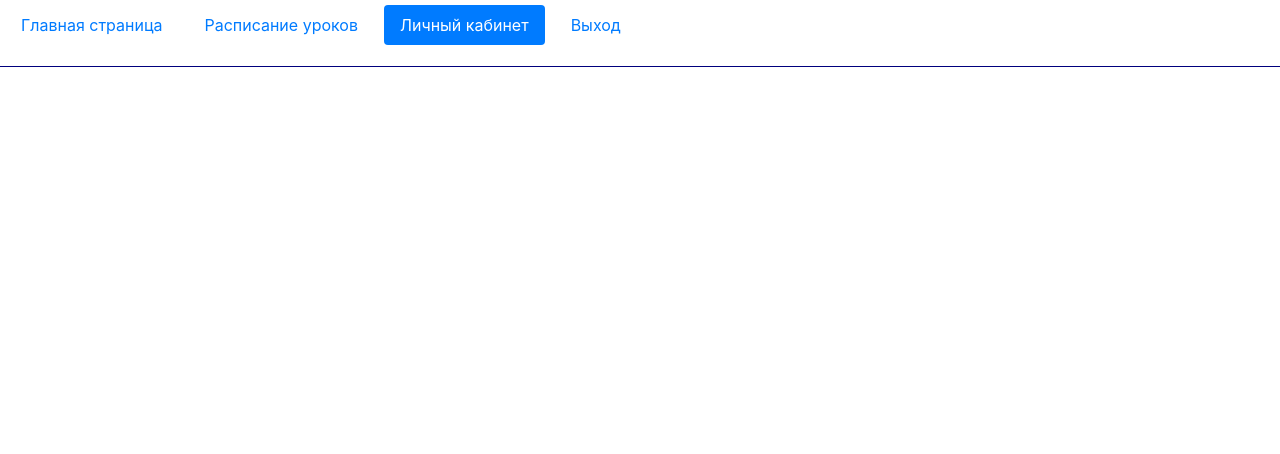
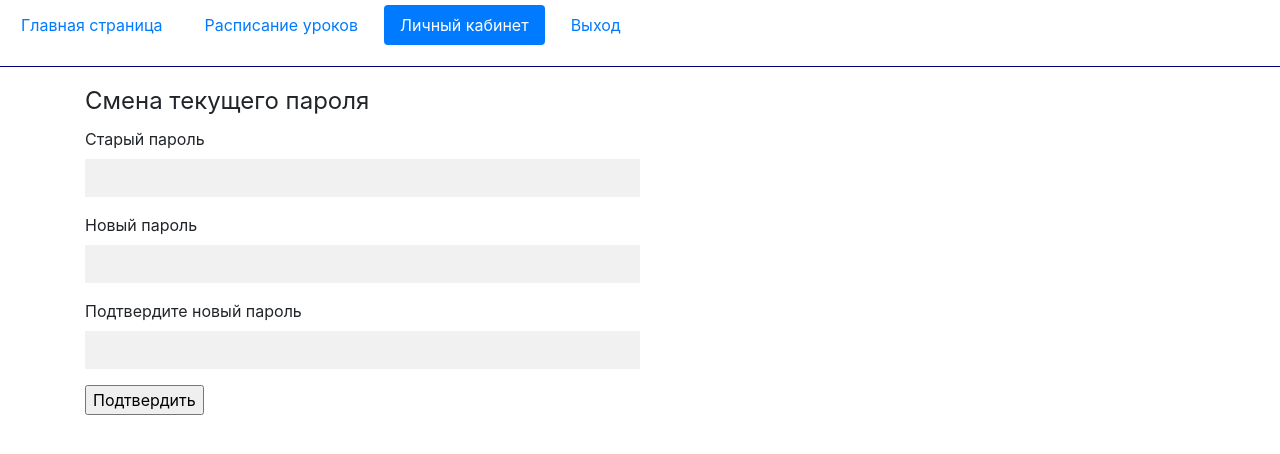
Before and after one commit to Shypilovd1986/school_manager, a Flask app: page /personal_cabinet in a window 1280 px wide. Shown: the top 454 px of the page. Run offline with Flask 3, Linux system fonts and the light colour scheme; a user stored in the database is signed in; some libraries are stand-ins or nearby versions.

Commit message:
implement changing password in route personal_cabinet

```diff
--- a/app/personal_cabinet/forms.py
+++ b/app/personal_cabinet/forms.py
@@ -1,9 +1,15 @@
 from flask_wtf import FlaskForm
-from wtforms import PasswordField, SubmitField
-from wtforms.validators import Length, DataRequired
+from wtforms import StringField, SubmitField
+from wtforms.validators import Length, DataRequired, EqualTo
 
 
 class ChangePassword(FlaskForm):
-    current_password = PasswordField('Старый пароль', validators=[DataRequired(message='Заполните поле!'), Length(min=8, max=30, message='Пароль должен быть от 8 до 30 символов')])
-    new_password = PasswordField('Новый пароль')
+    current_password = StringField('Старый пароль', validators=[DataRequired(message='Заполните поле!'),
+                                                                  Length(min=8, max=30, message='Пароль должен быть от 8 до 30 символов')])
+    new_password = StringField('Новый пароль', validators=[DataRequired(message='Заполните поле!'),
+                                                                                 Length(min=8, max=30, message='Пароль должен быть от 8 до 30 символов'),
+                                                                                 EqualTo('new_password', message='Пароли не совпадают')])
+    confirm_new_password = StringField('Подтвердите новый пароль', validators=[DataRequired(message='Заполните поле!'),
+                                                                                 Length(min=8, max=30, message='Пароль должен быть от 8 до 30 символов'),
+                                                                                 EqualTo('new_password', message='Пароли не совпадают')])
     submit = SubmitField('Подтвердить')
--- a/app/personal_cabinet/routes.py
+++ b/app/personal_cabinet/routes.py
@@ -1,9 +1,30 @@
-from flask import render_template
-from flask_login import login_user, logout_user, login_required, current_user
+from flask import render_template, redirect, url_for, flash, session
+from flask_login import logout_user, login_required, current_user
 from . import personal_cabinet
+from .forms import ChangePassword
+from .. import db
+from werkzeug.security import generate_password_hash
 
 
-@personal_cabinet.route('/personal_cabinet')
+@personal_cabinet.route('/personal_cabinet', methods=['GET', 'POST'])
 @login_required
 def personal_cabinet():
-    return render_template('personal_cabinet/personal_cabinet.html', personal_cabinet=True)
+    form = ChangePassword()
+
+    if form.validate_on_submit():
+        current_password = form.current_password.data
+        new_password = form.new_password.data
+        if not current_user.get_password(current_password):
+            flash('Вы ввели неправильный текущий пароль', category='danger')
+        elif current_user.get_password(current_password):
+            current_user.password = generate_password_hash(new_password)
+            try:
+                db.session.add(current_user)
+                db.session.commit()
+                flash('Вы успешно сменили пароль', category='success')
+                logout_user()
+                session.pop('username')
+                return redirect(url_for('auth.login'))
+            except:
+                return 'При изменение пароля произошла ошибка'
+    return render_template('personal_cabinet/personal_cabinet.html', personal_cabinet=True, form=form)
--- a/app/templates/personal_cabinet/personal_cabinet.html
+++ b/app/templates/personal_cabinet/personal_cabinet.html
@@ -4,6 +4,40 @@
 <title>Личный кабинет</title>
 {% endblock %}
 
+
 {% block content %}
+    <div class="container">
+        <form name="change_password" method="post" action="" novalidate >
+        <fieldset class="form-group">
+            <legend>Смена текущего пароля</legend>
+                {{ form.hidden_tag() }}
+                <p>
+                    {{ form.current_password.label }} <br>
+                    {{ form.current_password() }}
+                    {% for error in form.current_password.errors %}
+                        <span class="error-message">{{ error }}</span>
+                    {% endfor %}
+                </p>
 
+                <p>
+                    {{ form.new_password.label }} <br>
+                    {{ form.new_password() }}
+                    {% for error in form.new_password.errors %}
+                        <span class="error-message">{{ error }}</span>
+                    {% endfor %}
+                </p>
+
+                <p>
+                    {{ form.confirm_new_password.label }} <br>
+                    {{ form.confirm_new_password() }}
+                    {% for error in form.confirm_new_password.errors %}
+                        <span class="error-message">{{ error }}</span>
+                    {% endfor %}
+                </p>
+                <p>
+                    {{ form.submit()}}
+                </p>
+        </fieldset>
+        </form>
+    </div>
 {% endblock %}
```
Also changed, not shown: app/auth/forms.py (+4 -4 lines), app/templates/includes/nav_personal_cabinet.html (deleted, +0 -8 lines), instance/school_manager.db.
